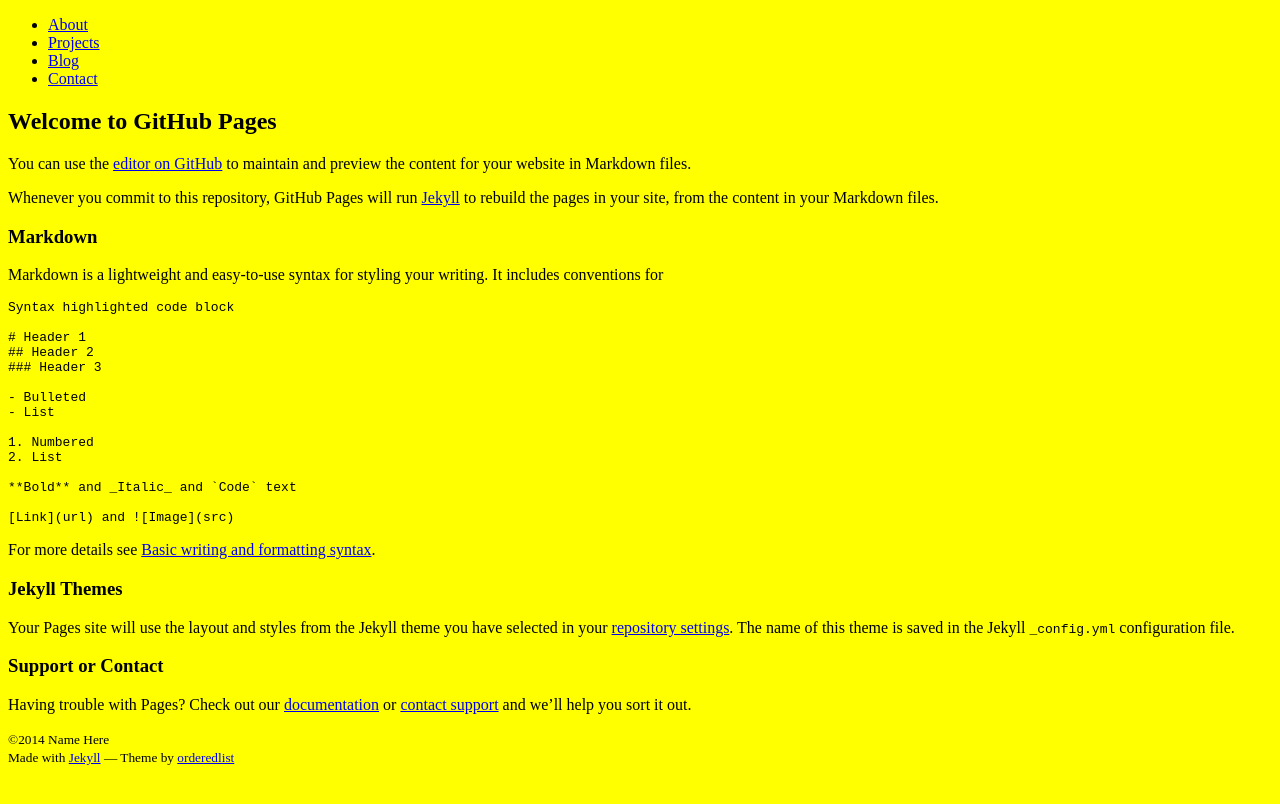
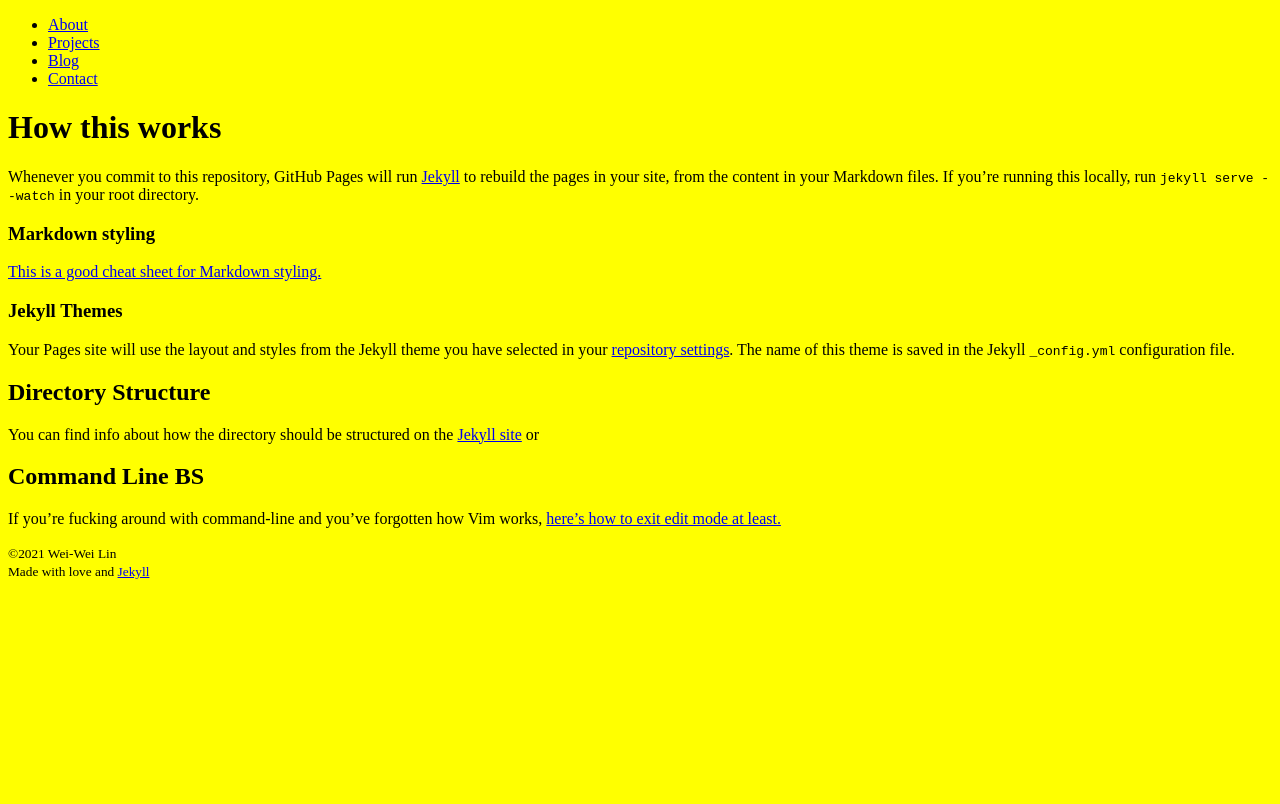
Before and after one commit to weisquared2/weiwei-design, a Jekyll site: the page built from README.md, in a window 1280 px wide. Shown: the top 804 px of the page. Built offline with Jekyll 4.4.1, drawn with Linux system fonts in a browser that asks for light colours; our own code applies the rules of GitHub Pages for plain Markdown files.

Commit message:
Updated README

````diff
--- a/README.md
+++ b/README.md
@@ -1,37 +1,20 @@
-## Welcome to GitHub Pages
-
-You can use the [editor on GitHub](https://github.com/weisquared2/weiwei-design/edit/main/README.md) to maintain and preview the content for your website in Markdown files.
+# How this works
 
 Whenever you commit to this repository, GitHub Pages will run [Jekyll](https://jekyllrb.com/) to rebuild the pages in your site, from the content in your Markdown files.
+If you're running this locally, run `jekyll serve --watch` in your root directory.
 
-### Markdown
+### Markdown styling
 
-Markdown is a lightweight and easy-to-use syntax for styling your writing. It includes conventions for
-
-```markdown
-Syntax highlighted code block
-
-# Header 1
-## Header 2
-### Header 3
-
-- Bulleted
-- List
-
-1. Numbered
-2. List
-
-**Bold** and _Italic_ and `Code` text
-
-[Link](url) and ![Image](src)
-```
-
-For more details see [Basic writing and formatting syntax](https://docs.github.com/en/github/writing-on-github/getting-started-with-writing-and-formatting-on-github/basic-writing-and-formatting-syntax).
+[This is a good cheat sheet for Markdown styling.](https://github.com/adam-p/markdown-here/wiki/Markdown-Cheatsheet)
 
 ### Jekyll Themes
 
 Your Pages site will use the layout and styles from the Jekyll theme you have selected in your [repository settings](https://github.com/weisquared2/weiwei-design/settings/pages). The name of this theme is saved in the Jekyll `_config.yml` configuration file.
 
-### Support or Contact
+## Directory Structure
 
-Having trouble with Pages? Check out our [documentation](https://docs.github.com/categories/github-pages-basics/) or [contact support](https://support.github.com/contact) and we’ll help you sort it out.
+You can find info about how the directory should be structured on the [Jekyll site](http://jekyllrb.com/docs/structure/) or
+
+## Command Line BS
+
+If you're fucking around with command-line and you've forgotten how Vim works, [here's how to exit edit mode at least.](https://www.cyberciti.biz/faq/linux-unix-vim-save-and-quit-command/)
--- a/_layouts/default.html
+++ b/_layouts/default.html
@@ -23,8 +23,8 @@
 
         <footer>
                 <p>
-                    <small>©2014 Name Here </small><br />
-                    <small>Made with <a href="http://jekyllrb.com/">Jekyll</a> &mdash; Theme by <a href="https://github.com/orderedlist">orderedlist</a></small>
+                    <small>©2021 Wei-Wei Lin </small><br />
+                    <small>Made with love and <a href="http://jekyllrb.com/">Jekyll</a></small>
                 </p>
         </footer>
     </div>
````
